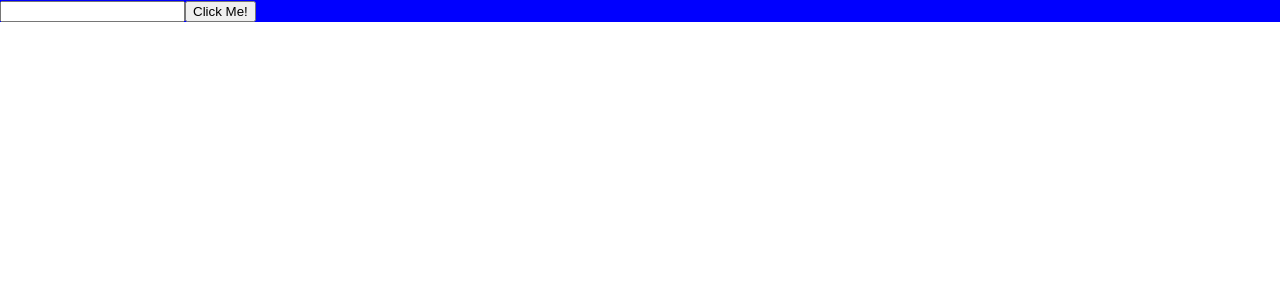
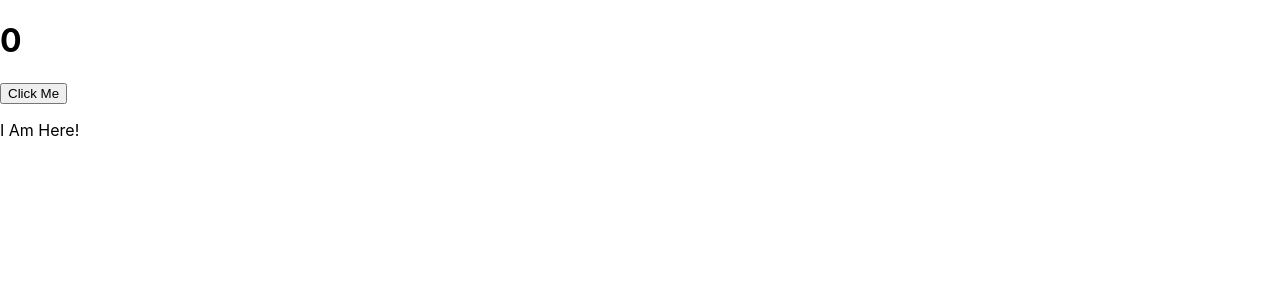
Before and after one commit to austingae-html-css-javascript/reactJS-hooks, a React (Create React App) app: page / in a window 1280 px wide. Shown: the top 300 px of the page. Built offline with nearby package versions, Linux system fonts and the light colour scheme.

Commit message:
useState hook

```diff
--- a/src/App.js
+++ b/src/App.js
@@ -1,49 +1,3 @@
-import logo from './logo.svg';
-import './App.css';
-
-import { useState, useEffect } from "react";
-
-function App() {
-
-  const [color, setColor] = useState("blue");
-
-  let changeBGColor = () => {
-    setColor(document.querySelector(".color-input").value);
-  }
-
-  useEffect(() => {
-    console.log("Running...");
-  })
-
-  return (
-    <main style={{backgroundColor:color}}>
-      <input className='color-input'></input>
-    <button onClick={changeBGColor}>Click Me!</button>
-    </main>
-  );
-}
-
-export default App;
-
-/*
-  1) Mobile First Approach
-  2) Create the HTML layout
-  <section>
-    <div class="container">
-    </div>
-  </section>
-  3) Create the HTML elements
-  4) Decorate the HTML elements
-    1) Imagine how you want it to look like.
-    2) Then use width, padding, border, and margin.
-    3) Then calculate:
-        If * {box-sizing: content-box}
-        - Parent Div's Width = Child Div's Width+Padding+Border+Margin
-        - Parent Div's Width = Block Element's Width+Padding+Border+Margin
-        - However, Parent Div's Width != Inline Element's Width+Padding+Border+Margin
-*/
-
-/*
 import logo from './logo.svg';
 import './App.css';
 
@@ -70,4 +24,25 @@ function App() {
 }
 
 export default App;
+
+/*
+  1) Mobile First Approach
+  2) Create the HTML layout
+  <section>
+    <div class="container">
+    </div>
+  </section>
+  3) Create the HTML elements
+  4) Decorate the HTML elements
+    1) Imagine how you want it to look like.
+    2) Then use width, padding, border, and margin.
+    3) Then calculate:
+        If * {box-sizing: content-box}
+        - Parent Div's Width = Child Div's Width+Padding+Border+Margin
+        - Parent Div's Width = Block Element's Width+Padding+Border+Margin
+        - However, Parent Div's Width != Inline Element's Width+Padding+Border+Margin
 */
+
+/*
+
+*/
```
